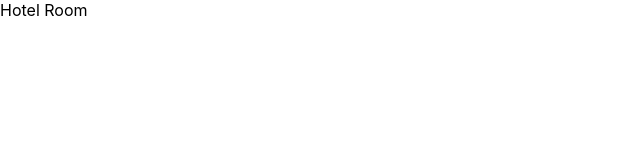
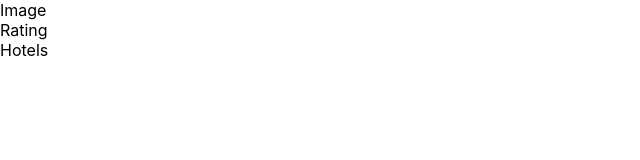
Before and after one commit to maciejk77/hotel-app, a React (Create React App) app: page / in a window 1280 px wide. Shown: the top 160 px of the page, without its empty margins (0-640 px from the left). Built offline with nearby package versions, Linux system fonts and the light colour scheme.

Commit message:
Add context, data hooks, basic components

```diff
--- a/public/index.html
+++ b/public/index.html
@@ -10,8 +10,6 @@
       content="Web site created using create-react-app"
     />
 
-    <link rel="manifest" href="%PUBLIC_URL%/manifest.json" />
-
     <title>React App</title>
   </head>
   <body>
--- a/src/App.tsx
+++ b/src/App.tsx
@@ -1,12 +1,16 @@
 import React from 'react';
+import Rating from './components/Rating';
+import Hotels from './components/Hotels';
 // import './App.css';
 
-function App() {
+const App = () => {
   return (
-    <div className="App">
-      <header className="App-header">Hotel Room</header>
-    </div>
+    <>
+      <div>Image</div>
+      <Rating />
+      <Hotels />
+    </>
   );
-}
+};
 
 export default App;
--- /dev/null
+++ b/src/components/Hotels/index.tsx
@@ -0,0 +1,7 @@
+import React from 'react';
+
+const Hotels = () => {
+  return <div>Hotels</div>;
+};
+
+export default Hotels;
--- /dev/null
+++ b/src/components/Rating/index.tsx
@@ -0,0 +1,7 @@
+import React from 'react';
+
+const Rating = () => {
+  return <div>Rating</div>;
+};
+
+export default Rating;
--- a/src/index.tsx
+++ b/src/index.tsx
@@ -1,16 +1,55 @@
-import React from 'react';
+import { useState, createContext, StrictMode, ReactNode } from 'react';
 import ReactDOM from 'react-dom/client';
 import './index.css';
 import App from './App';
+import { IDataContext, IHotel } from './interfaces';
 import reportWebVitals from './reportWebVitals';
+
+export const DataContext = createContext<IDataContext>({
+  rating: 3,
+  setRating: () => {},
+  adultsCount: 2,
+  setAdultsCount: () => {},
+  childrenCount: 0,
+  setChildrenCount: () => {},
+  hotels: [],
+  setHotels: () => {},
+});
+
+export const DataProvider = ({ children }: { children: ReactNode }) => {
+  const [rating, setRating] = useState(3);
+  const [adultsCount, setAdultsCount] = useState(2);
+  const [childrenCount, setChildrenCount] = useState(0);
+  const [hotels, setHotels] = useState<IHotel[]>([]);
+
+  return (
+    <DataContext.Provider
+      value={{
+        rating,
+        setRating,
+        adultsCount,
+        setAdultsCount,
+        childrenCount,
+        setChildrenCount,
+        hotels,
+        setHotels,
+      }}
+    >
+      {children}
+    </DataContext.Provider>
+  );
+};
 
 const root = ReactDOM.createRoot(
   document.getElementById('root') as HTMLElement
 );
+
 root.render(
-  <React.StrictMode>
-    <App />
-  </React.StrictMode>
+  <StrictMode>
+    <DataProvider>
+      <App />
+    </DataProvider>
+  </StrictMode>
 );
 
 // If you want to start measuring performance in your app, pass a function
--- /dev/null
+++ b/src/interfaces.ts
@@ -0,0 +1,50 @@
+import { Dispatch, SetStateAction } from 'react';
+
+type TDispatch = Dispatch<SetStateAction<number>>;
+
+export interface IDataContext {
+  rating: number;
+  setRating: TDispatch;
+  adultsCount: number;
+  setAdultsCount: TDispatch;
+  childrenCount: number;
+  setChildrenCount: TDispatch;
+  hotels: [] | IHotel[];
+  setHotels: Dispatch<SetStateAction<IHotel[]>>;
+}
+
+interface IFacility {
+  code: string;
+}
+
+interface IImage {
+  url: string;
+}
+
+interface IPosition {
+  latitude: number;
+  longitude: number;
+  timezone: string;
+}
+
+export interface IHotel {
+  id: string;
+  name: string;
+  description: string;
+  address1: string;
+  address2: string;
+  postcode: string;
+  town: string;
+  countryCode: string;
+  country: string;
+  facilities: IFacility[];
+  telephone: string;
+  email: string;
+  images: IImage[];
+  checkInHours: string;
+  checkInMinutes: string;
+  checkOutHours: string;
+  checkOutMinutes: string;
+  position: IPosition;
+  starRating: string;
+}
```
Also changed, not shown: src/components/HotelCard/index.tsx (added, +7 -0 lines), src/components/RoomItem/index.tsx (added, +7 -0 lines), public/manifest.json (deleted).
